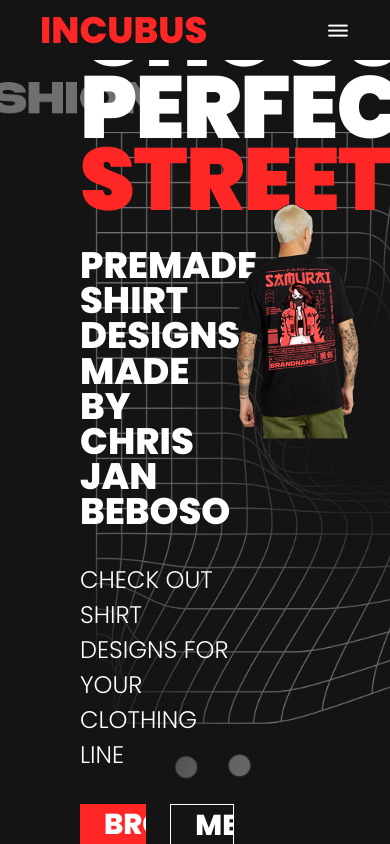
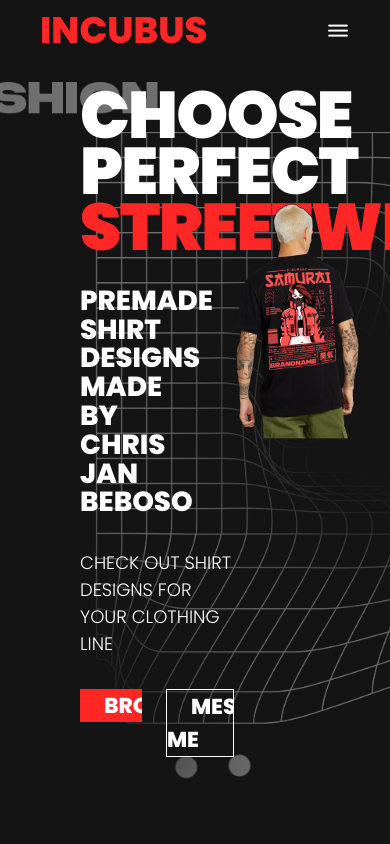
Before and after one commit to Janjanny/T-Shirt-Design-Website-2.0, a website built with Parcel: page src/index.html in a window 390 px wide. Built offline with nearby package versions, Linux system fonts and the light colour scheme.

Commit message:
shop section start

```diff
--- a/src/index.html
+++ b/src/index.html
@@ -20,7 +20,7 @@
 
         </div>
     </nav>
-
+    <!-- home section -->
     <section class="home">
         <div class="text-div">
             <h1 class="title">CHOOSE PERFECT <span>STREETWEAR</span></h1>
@@ -42,6 +42,10 @@
         </div>
     </section>
 
+    <section class="shop">
+
+    </section>
+
 
     <script src="js/main.js"></script>
 
--- a/src/scss/abstracts/fonts.scss
+++ b/src/scss/abstracts/fonts.scss
@@ -1,10 +1,10 @@
-$regular: 1.1rem;
-$regular2: 1.5rem;
-$heading: 2.3rem;
-$big-heading: 3.5rem;
-$title: 6rem;
-$mini-title: 5.5rem;
-$button-font: 1.8rem;
+$regular: 1.1em;
+$regular2: 1.5em;
+$heading: 2.3em;
+$big-heading: 3.5em;
+$title: 6em;
+$mini-title: 5.5em;
+$button-font: 1.8em;
 
 
 $thin: 100;
--- a/src/scss/components/home-section.scss
+++ b/src/scss/components/home-section.scss
@@ -12,6 +12,7 @@
     display: flex;
     justify-content: space-between;
     overflow: hidden;
+    font-size: 16px;
 
     .text-div {
         width: 60%;
@@ -21,13 +22,11 @@
 
         .title {
             font-size: $mini-title;
-            line-height: 4.5rem;
             font-weight: $extra-bold;
             text-transform: uppercase;
             letter-spacing: -.1rem;
             margin-bottom: 2rem;
             user-select: none;
-
             span {
                 color: $red;
             }
@@ -36,7 +35,6 @@
         .title2 {
             text-transform: uppercase;
             width: 75%;
-            line-height: 2.2rem;
             font-size: $heading;
             user-select: none;
             margin-bottom: 2rem;
--- a/src/scss/components/index.scss
+++ b/src/scss/components/index.scss
@@ -1,3 +1,4 @@
 @forward './nav-bar.scss';
 @forward './media-queries.scss';
 @forward './home-section.scss';
+@forward './shop.scss';
--- a/src/scss/components/media-queries.scss
+++ b/src/scss/components/media-queries.scss
@@ -1,5 +1,15 @@
 @use 'abstracts/' as *;
 
+@media (min-width:1141px) {
+    .home {
+        .title {
+            line-height: 4.5rem;
+        }
+        .title2 {
+            line-height: 2.2rem;
+        }
+    }
+}
 
 @media (max-width: 699px) {
     .nav-bar {
@@ -36,3 +46,36 @@
 
     }
 }
+
+@media (max-width: 1140px) {
+    .home {
+        .text-div {
+            font-size: 12px;
+
+            .title {
+                line-height: 3.5rem;
+            }
+            .title2 {
+                line-height: 1.8rem;
+
+            }
+
+        }
+    }
+}
+
+@media (max-width: 960px) {
+
+    .home {
+
+        .text-div {
+            font-size: 12px;
+        }
+
+        .image-div {
+            img {
+                top: 30%;
+            }
+        }
+    }
+}
--- a/src/scss/main.scss
+++ b/src/scss/main.scss
@@ -13,6 +13,6 @@
     font-family: 'Poppins', sans-serif;
 }
 
-html {
+html,body {
     font-size: 16px;
 }
```
Also changed, not shown: dist/index.html, src/scss/components/shop.scss (added), 9 other files.
